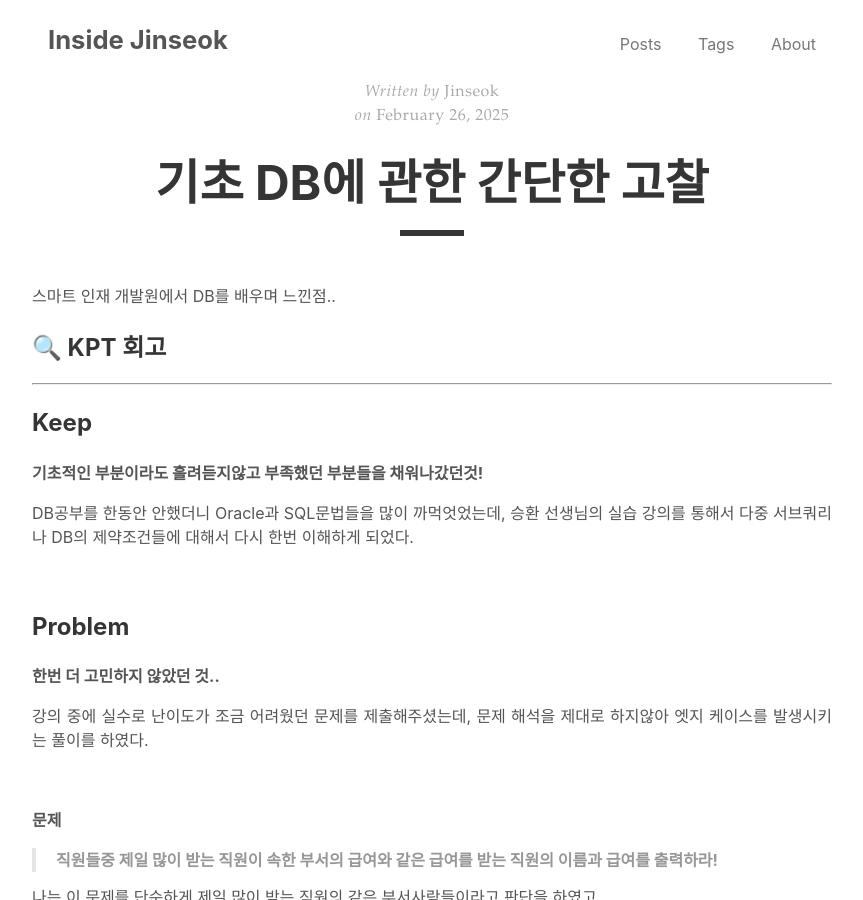
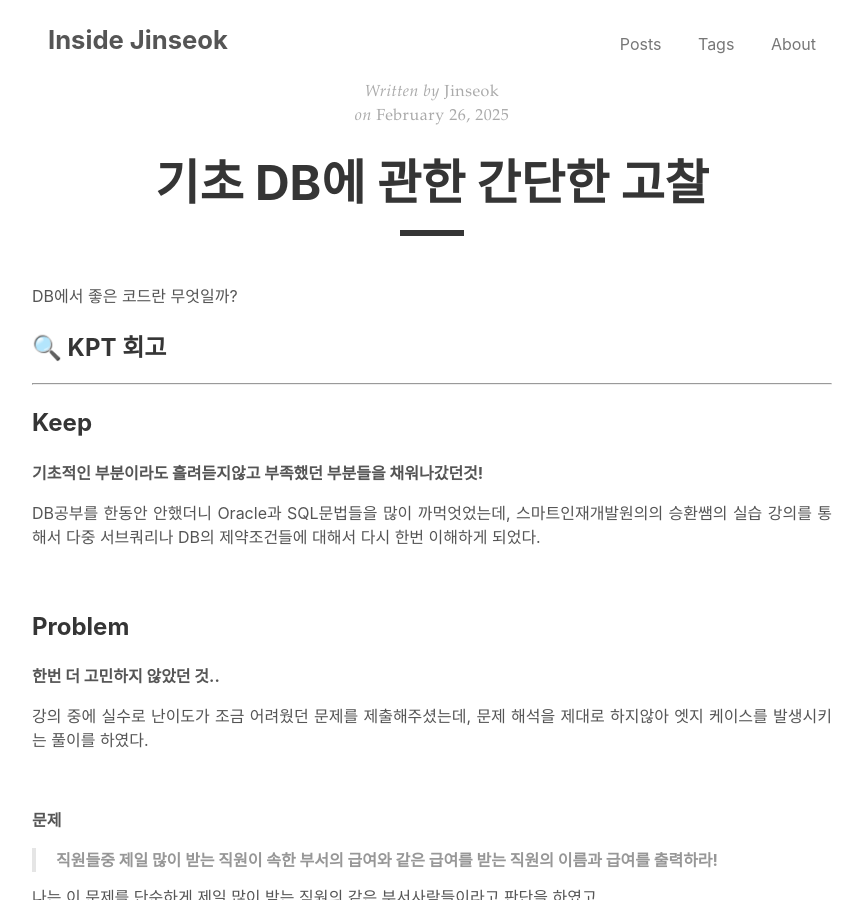
Before and after one commit to JJOK97/JJOK97.github.io, a Jekyll site: the page built from _posts/2025-02-26-DB에-관한-회고.md, in a window 1280 px wide and 900 px high. Shown: the whole window, without its empty margins (208-1071 px from the left). Built offline with Jekyll 4.4.1, drawn with Linux system fonts in a browser that asks for light colours; some of the changed text lies outside the part shown.

Commit message:
update memoir

```diff
--- a/_posts/2025-02-26-DB에-관한-회고.md
+++ b/_posts/2025-02-26-DB에-관한-회고.md
@@ -2,11 +2,11 @@
 layout: post
 title: '기초 DB에 관한 간단한 고찰'
 author: 'Jinseok'
-tags: SQL
+tags: [SQL, 스마트인재개발원, 회고록]
 excerpt_separator: <!--more-->
 ---
 
-스마트 인재 개발원에서 DB를 배우며 느낀점..
+DB에서 좋은 코드란 무엇일까?
 
 <!--more-->
 
@@ -18,7 +18,7 @@ excerpt_separator: <!--more-->
 
 **기초적인 부분이라도 흘려듣지않고 부족했던 부분들을 채워나갔던것!**
 
-DB공부를 한동안 안했더니 Oracle과 SQL문법들을 많이 까먹엇었는데, 승환 선생님의 실습 강의를 통해서 다중 서브쿼리나 DB의 제약조건들에 대해서 다시 한번 이해하게 되었다.
+DB공부를 한동안 안했더니 Oracle과 SQL문법들을 많이 까먹엇었는데, 스마트인재개발원의의 승환쌤의 실습 강의를 통해서 다중 서브쿼리나 DB의 제약조건들에 대해서 다시 한번 이해하게 되었다.
 
 <br>
 
@@ -162,7 +162,7 @@ WHERE salary IN (
 
 <br>
 
-G 선생님의 답변으로는
+G 선생의 답변으로는
 
 **1. 연산자 사용 시**
 
```
Also changed, not shown: _posts/2025-02-27-oracle을-마치며.md (+2 -2 lines), _posts/2025-02-28-자바의-시작.md (+2 -2 lines).
